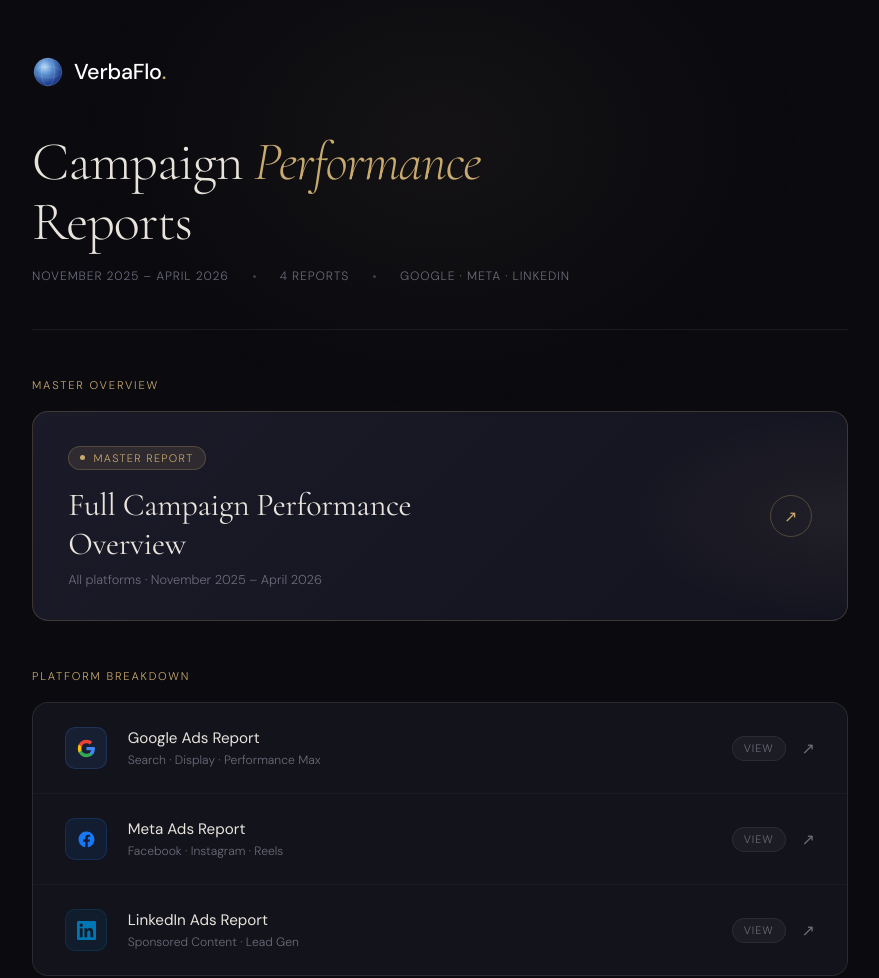
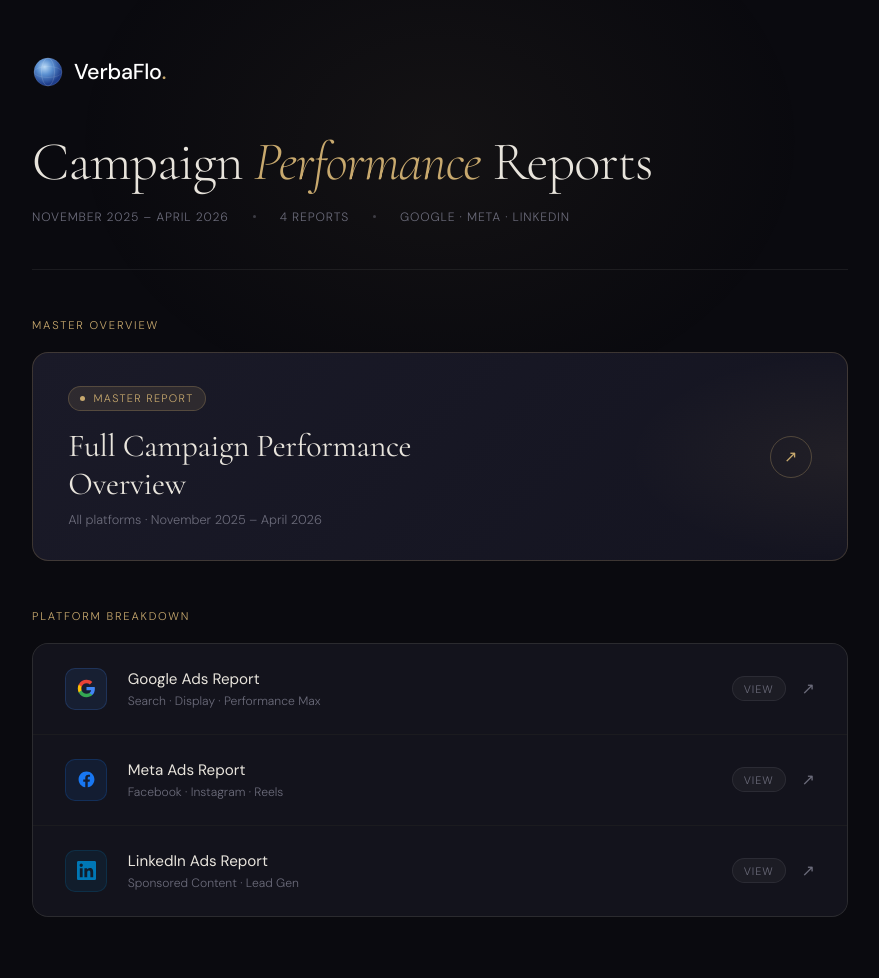
Before and after one commit to imshekhars/reports, a plain HTML site: page verbaflo/index.html in a window 1280 px wide. Shown: the top 978 px of the page, without its empty margins (200-1079 px from the left). Drawn offline with nearby package versions, Linux system fonts and the light colour scheme.

Commit message:
Update index.html

```diff
--- a/verbaflo/index.html
+++ b/verbaflo/index.html
@@ -294,7 +294,7 @@
       <div class="logo-text">VerbaFlo<span>.</span></div>
     </div>
     <div class="header-text">
-      <h1>Campaign <em>Performance</em><br>Reports</h1>
+      <h1>Campaign <em>Performance </em>Reports</h1>
     </div>
     <div class="header-meta">
       <span>November 2025 – April 2026</span>
```
